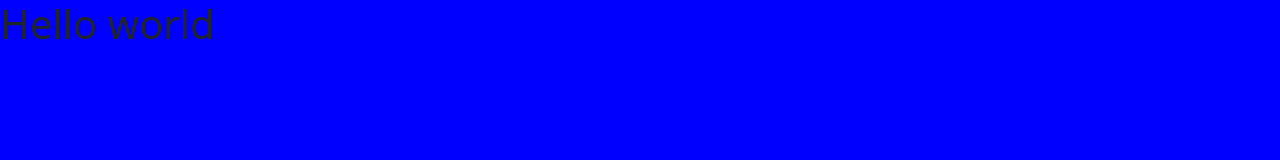
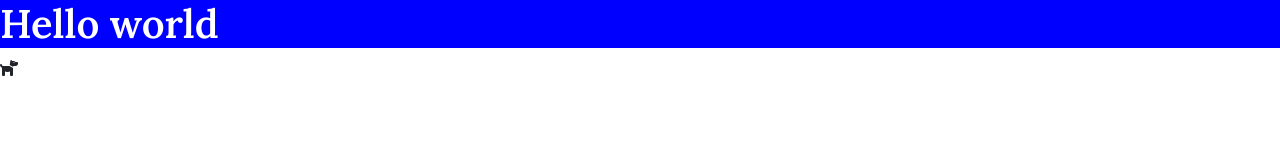
Before and after one commit to majakucinska/my-portfolio, a plain HTML site: page index.html in a window 1280 px wide. Drawn offline with nearby package versions, Linux system fonts and the light colour scheme.

Commit message:
testing font awesome
testing font awesome and css

```diff
--- a/index.html
+++ b/index.html
@@ -7,13 +7,14 @@
     <title>Document</title>
     <link href="https://cdn.jsdelivr.net/npm/bootstrap@5.1.3/dist/css/bootstrap.min.css" rel="stylesheet" integrity="sha384-1BmE4kWBq78iYhFldvKuhfTAU6auU8tT94WrHftjDbrCEXSU1oBoqyl2QvZ6jIW3" crossorigin="anonymous">
     <script src="https://cdn.jsdelivr.net/npm/bootstrap@5.1.3/dist/js/bootstrap.bundle.min.js" integrity="sha384-ka7Sk0Gln4gmtz2MlQnikT1wXgYsOg+OMhuP+IlRH9sENBO0LRn5q+8nbTov4+1p" crossorigin="anonymous"></script>
+    <script src="https://kit.fontawesome.com/bef196d33b.js" crossorigin="anonymous"></script>
     <link rel="preconnect" href="https://fonts.googleapis.com">
     <link rel="preconnect" href="https://fonts.gstatic.com" crossorigin>
     <link href="https://fonts.googleapis.com/css2?family=Lora:wght@600&family=Poppins&display=swap" rel="stylesheet">
-    <script src="https://kit.fontawesome.com/bef196d33b.js" crossorigin="anonymous"></script>
     <link rel="stylesheet" href="styles/style.css">
 </head>
 <body>
     <h1>Hello world</h1>
+    <i class="fa-solid fa-dog"></i>
 </body>
 </html>
--- a/styles/style.css
+++ b/styles/style.css
@@ -1,5 +1,7 @@
 /*  font-family: 'Lora', serif;
     font-family: 'Poppins', sans-serif */
-body{
+h1{
     background-color: blue;
+    color:white;
+    font-family: 'Lora', serif;
 }
```
